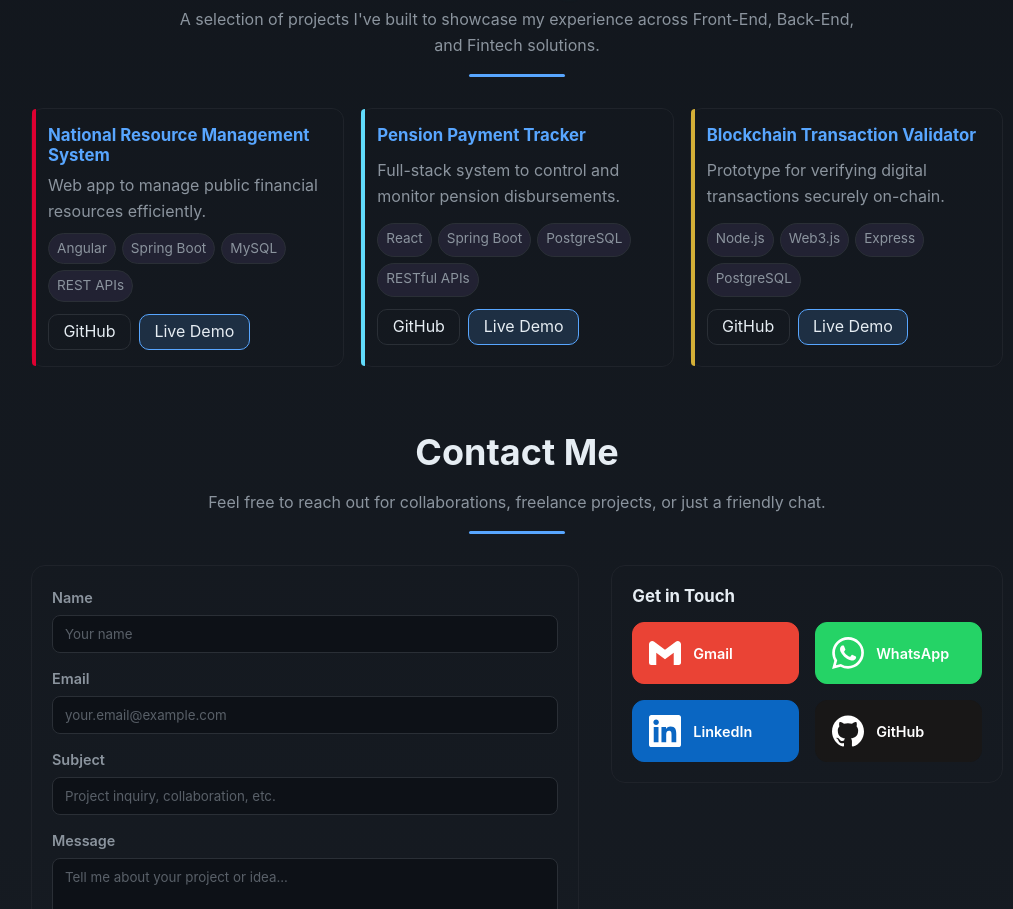
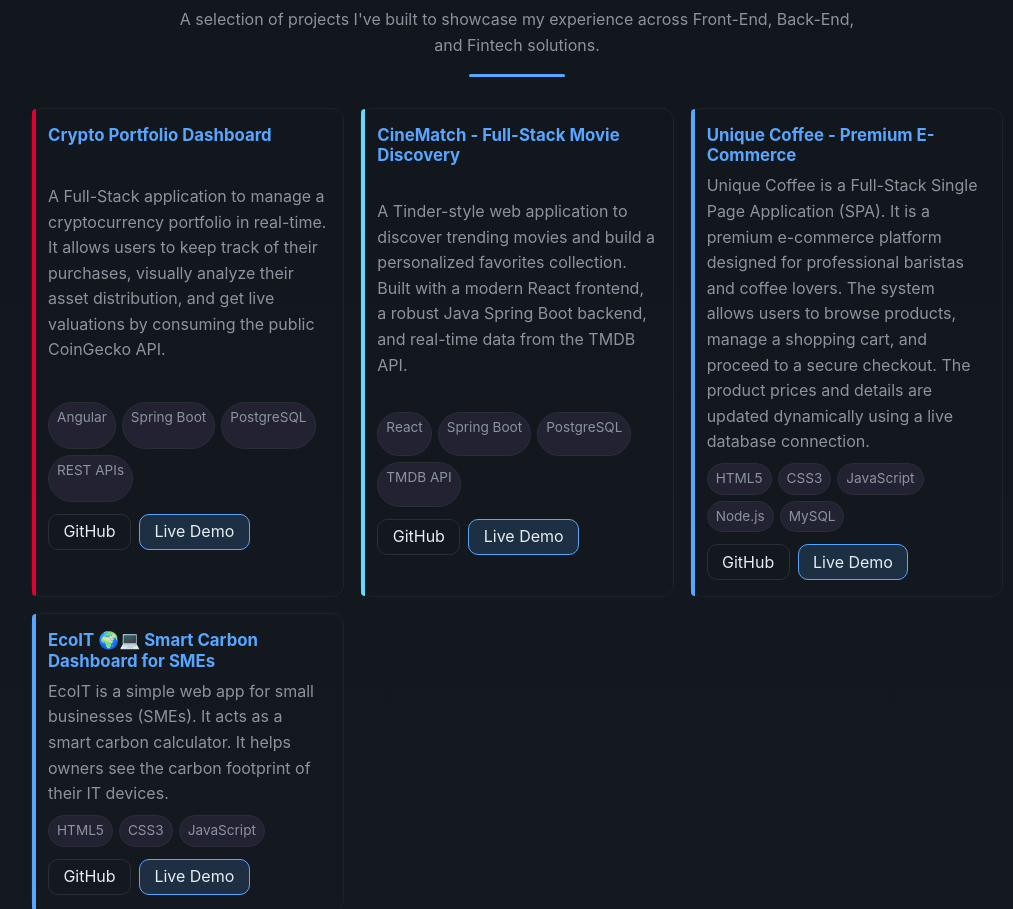
Before and after one commit to sasnavas/portfolio, an Angular app: page / in a window 1280 px wide. Shown: the part 1891-2800 px from the top of the page, without its empty margins (123-1136 px from the left). Built offline with nearby package versions, Linux system fonts and the light colour scheme.

Commit message:
feat:Update projects change

```diff
--- a/src/app/pages/projects/projects.component.ts
+++ b/src/app/pages/projects/projects.component.ts
@@ -5,7 +5,7 @@ interface Project {
   title: string;
   desc: string;
   stack: string[];
-  type: 'angular' | 'react' | 'spring' | 'fintech';
+  type: 'angular' | 'react' | 'spring' | 'fintech' | 'e-commerce';
   github: string;
   live: string;
 }
@@ -38,27 +38,35 @@ export class ProjectsComponent implements AfterViewInit, OnDestroy {
 
   readonly projects = signal<Project[]>([
     {
-      title: 'National Resource Management System',
-      desc: 'Web app to manage public financial resources efficiently.',
-      stack: ['Angular', 'Spring Boot', 'MySQL', 'REST APIs'],
+      title: 'Crypto Portfolio Dashboard',
+      desc: 'A Full-Stack application to manage a cryptocurrency portfolio in real-time. It allows users to keep track of their purchases, visually analyze their asset distribution, and get live valuations by consuming the public CoinGecko API.',
+      stack: ['Angular', 'Spring Boot', 'PostgreSQL', 'REST APIs'],
       type: 'angular',
-      github: '#',
+      github: 'https://github.com/sasnavas/crypto_portfolio_fullstack',
       live: '#'
     },
     {
-      title: 'Pension Payment Tracker',
-      desc: 'Full-stack system to control and monitor pension disbursements.',
-      stack: ['React', 'Spring Boot', 'PostgreSQL', 'RESTful APIs'],
+      title: 'CineMatch - Full-Stack Movie Discovery',
+      desc: 'A Tinder-style web application to discover trending movies and build a personalized favorites collection. Built with a modern React frontend, a robust Java Spring Boot backend, and real-time data from the TMDB API.',
+      stack: ['React', 'Spring Boot', 'PostgreSQL', 'TMDB API'],
       type: 'react',
-      github: '#',
+      github: 'https://github.com/sasnavas/cinematch-portfolio',
       live: '#'
     },
     {
-      title: 'Blockchain Transaction Validator',
-      desc: 'Prototype for verifying digital transactions securely on-chain.',
-      stack: ['Node.js', 'Web3.js', 'Express', 'PostgreSQL'],
-      type: 'fintech',
-      github: '#',
+      title: 'Unique Coffee - Premium E-Commerce',
+      desc: 'Unique Coffee is a Full-Stack Single Page Application (SPA). It is a premium e-commerce platform designed for professional baristas and coffee lovers. The system allows users to browse products, manage a shopping cart, and proceed to a secure checkout. The product prices and details are updated dynamically using a live database connection.',
+      stack: ['HTML5', 'CSS3', 'JavaScript', 'Node.js', 'MySQL'],
+      type: 'e-commerce',
+      github: 'https://github.com/sasnavas/uniqueCoffee',
+      live: '#'
+    },
+    {
+      title: 'EcoIT 🌍💻 Smart Carbon Dashboard for SMEs',
+      desc: 'EcoIT is a simple web app for small businesses (SMEs). It acts as a smart carbon calculator. It helps owners see the carbon footprint of their IT devices.',
+      stack: ['HTML5', 'CSS3', 'JavaScript'],
+      type: 'e-commerce',
+      github: 'https://github.com/sasnavas/echoIt',
       live: '#'
     }
   ]);
```
